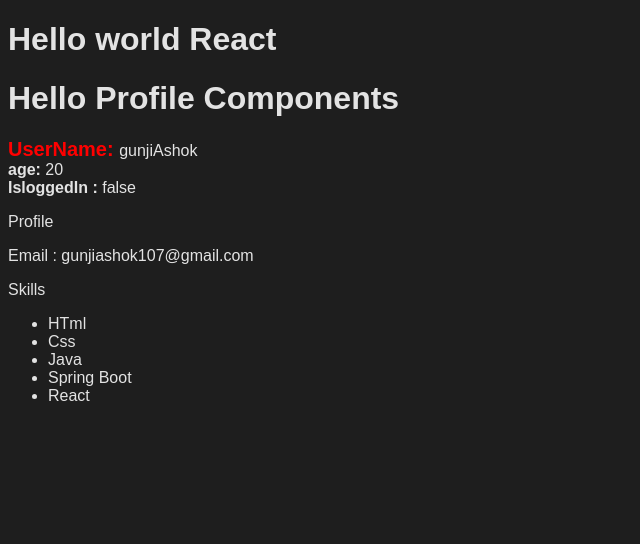
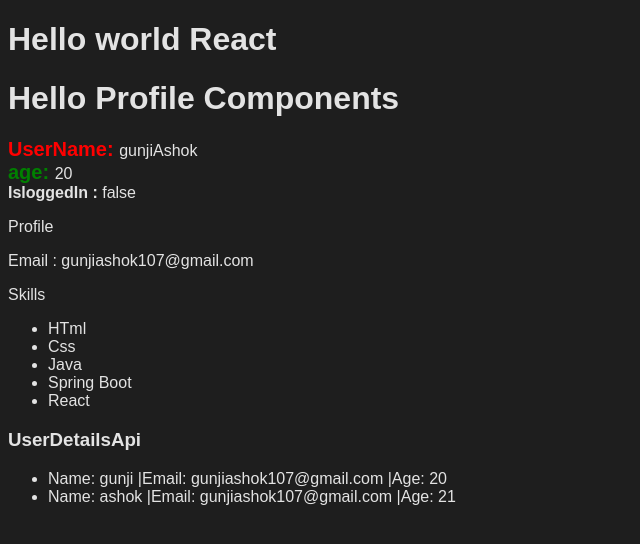
Before and after one commit to Ashokgunji0202/express_projects, a React (Vite) app in the folder pratice_1/: page / in a window 1280 px wide. Shown: the top 544 px of the page, without its empty margins (0-640 px from the left). Built offline with nearby package versions, Linux system fonts and the light colour scheme.

Commit message:
add rendering using map and user validationFields

```diff
--- a/pratice_1/package.json
+++ b/pratice_1/package.json
@@ -23,6 +23,7 @@
     "eslint-plugin-react-hooks": "^5.1.0",
     "eslint-plugin-react-refresh": "^0.4.19",
     "globals": "^15.15.0",
+    "sass": "^1.86.3",
     "vite": "^6.2.0"
   }
 }
--- a/pratice_1/src/App.jsx
+++ b/pratice_1/src/App.jsx
@@ -1,5 +1,6 @@
 import { useState } from 'react'
 import UserProfile from './components/UserProfile'
+import UserDetailsApi from './components/UserDetailsApi'
 
 
 function App() {
@@ -10,6 +11,7 @@ function App() {
       <div>
         <h1>Hello world React </h1>
         <UserProfile />
+        <UserDetailsApi />
       </div>
     </>
   )
--- a/pratice_1/src/models/styles.model.css
+++ b/pratice_1/src/components/Style.module.css
@@ -3,6 +3,6 @@
     font-size: 20px;
 }
 .age{
-    color: antiquewhite;
+    color: green;
     font-size: 20px;
 }
--- /dev/null
+++ b/pratice_1/src/components/UserDetailsApi.jsx
@@ -0,0 +1,32 @@
+import React from 'react';
+import ValidationUserDetails from './validations/ValidationUserDetails';
+
+const UserDetailsApi = () => {
+  const mockUsers = [
+    {
+      id: 1,
+      name: 'gunji',
+      email: 'gunjiashok107@gmail.com',
+      age: 20
+    },
+    {
+      id: 2,
+      name: 'ashok',
+      email: 'gunjiashok107@gmail.com',
+      age: 21
+    }
+  ];
+
+  return (
+    <div>
+      <h3>UserDetailsApi</h3>
+      <ul>
+        {mockUsers.map((user) => (
+          <ValidationUserDetails key={user.id} user={user} />
+        ))}
+      </ul>
+    </div>
+  );
+};
+
+export default UserDetailsApi;
--- a/pratice_1/src/components/UserName.jsx
+++ b/pratice_1/src/components/UserName.jsx
@@ -1,18 +1,21 @@
 import React from 'react'
 import PropTypes from 'prop-types';
+import Styles from './Style.module.css'
+
 
 
 const UserName = (props) => {
    // console.log(props);
   return (
     <React.Fragment>
-      <b style={{
+      {/* <b style={{
          color: 'red' ,
         fontSize: '20px'
-        }}>UserName: </b>
+        }}>UserName: </b> */}
+      <b className={Styles.username} >UserName: </b>
       <span>{props.username}</span>
       <br />
-      <b>age: </b>
+      <b className={Styles.age}>age: </b>
       <span>{props.age}</span>
       <br />
       <b>IsloggedIn : </b>
--- /dev/null
+++ b/pratice_1/src/components/validations/ValidationUserDetails.jsx
@@ -0,0 +1,24 @@
+import React from 'react';
+import PropTypes from 'prop-types';
+
+const ValidationUserDetails = ({ user }) => {
+  return (
+    <li>
+      <span>Name: {user.name} </span> |
+      <span>Email: {user.email} </span> |
+      <span>Age: {user.age} </span>
+    </li>
+  );
+};
+
+// PropTypes for a single user
+ValidationUserDetails.propTypes = {
+  user: PropTypes.shape({
+    id: PropTypes.number.isRequired,
+    name: PropTypes.string.isRequired,
+    email: PropTypes.string.isRequired,
+    age: PropTypes.number.isRequired,
+  }).isRequired,
+};
+
+export default ValidationUserDetails;
```
Also changed, not shown: 1 other file (tests, documents, lock files or other folders).
